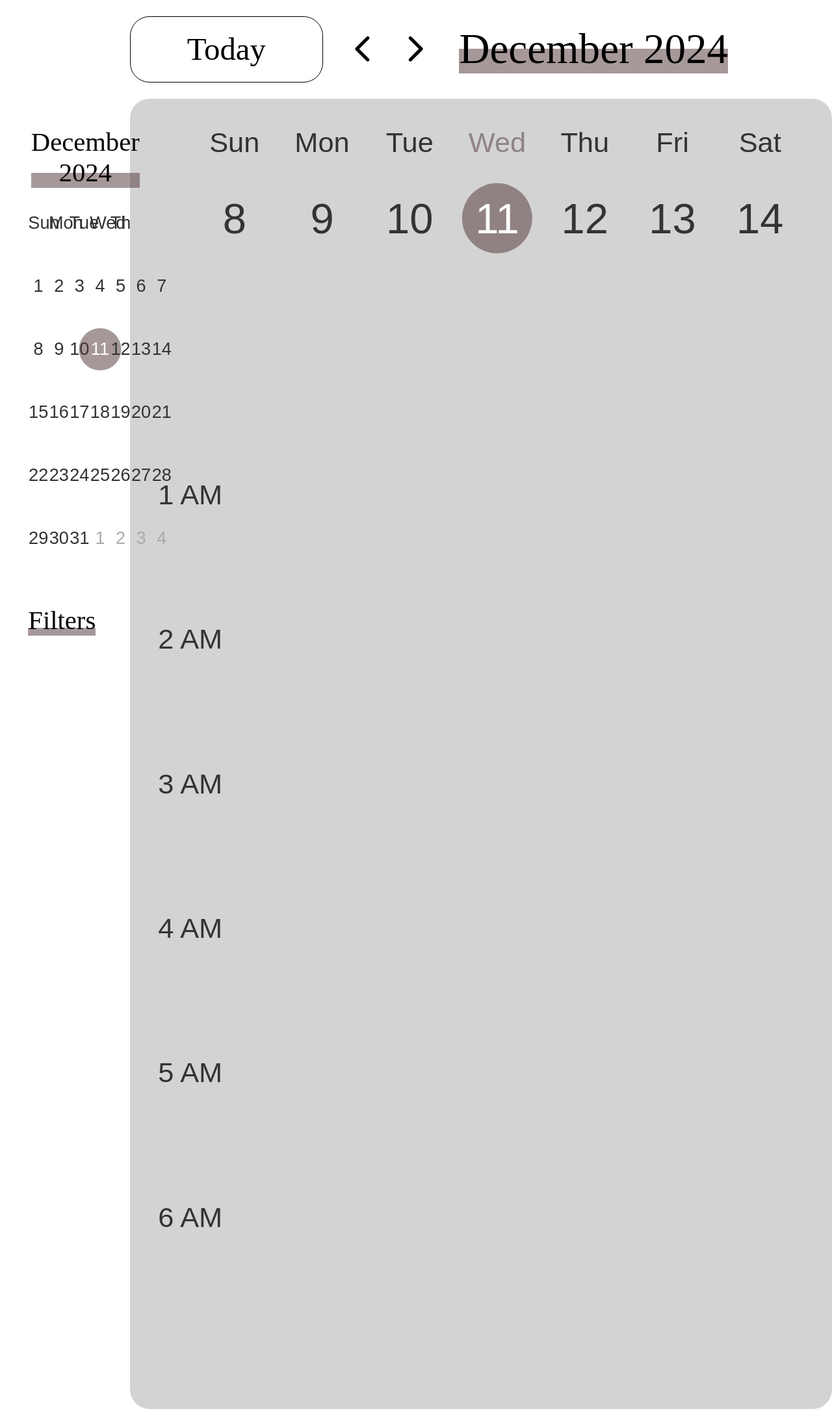
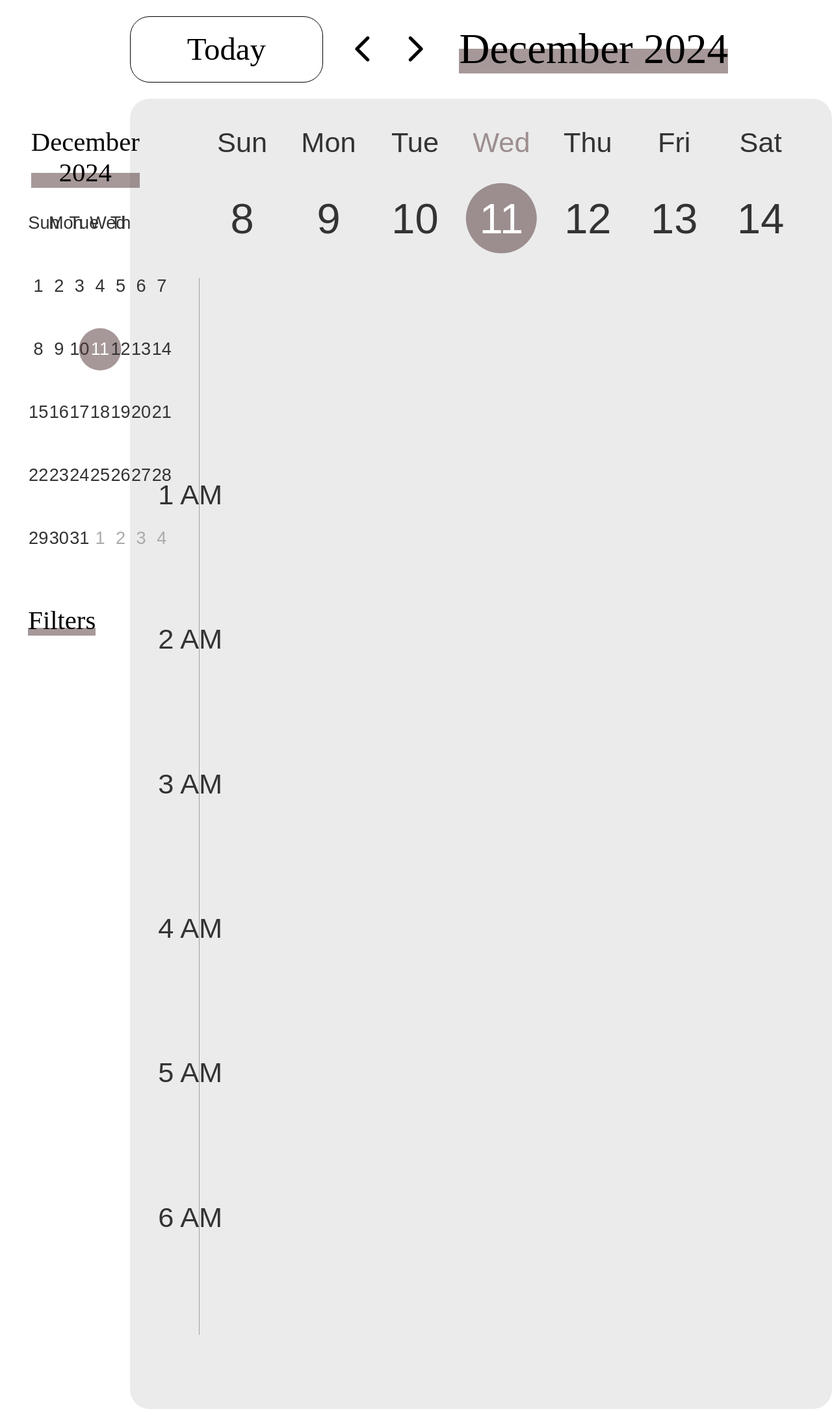
Before and after one commit to Chujo58/COMP-307-Project, a PHP site: page /calendar/index.html in a window 1280 px wide. Shown: the whole page at 65% size. Run offline with PHP 8.4, Linux system fonts and the light colour scheme; some web fonts are replaced.

Commit message:
calendar stuff woooo

```diff
--- a/calendar/code.js
+++ b/calendar/code.js
@@ -6,6 +6,18 @@ let selectedDate = date;
 
 const months = ["January", "February", "March", "April", "May", "June", "July", "August", "September", "October", "November", "December"];
 const short_months = ["Jan", "Feb", "Mar", "Apr", "May", "Jun", "Jul", "Aug", "Sep", "Oct", "Nov", "Dec"];
+const weekday_labels = ["Sun", "Mon", "Tue", "Wed", "Thu", "Fri", "Sat"];
+const sunday_index = 0;
+let first_day_of_week = "Sun";
+let index_first_day = weekday_labels.indexOf(first_day_of_week);
+
+// function changeFirstDay(){
+//     console.log(first_day_of_week);
+//     first_day_of_week = document.getElementById("day-of-week").value;
+//     index_first_day = weekday_labels.indexOf(first_day_of_week);
+//     renderCalender();
+//     clickDate(`curr_${date.getDate()}`);
+// }
 
 function getWeek(array, id){
     for (let i = 0; i < array.length; i+=7){
@@ -54,7 +66,7 @@ function clickDate(id){
         if (copy.classList.contains('inactive')){
             copy.classList.remove('inactive');
             contains_other_month = true;
-            before = index == 0;
+            before = !before ? index == 0 : before;
         }
         weekDays.appendChild(copy);
         index++;
@@ -83,7 +95,7 @@ function renderCalender(){
     lastDateLastMonth = new Date(currYear, currMonth, 0).getDate();
 
     let liTags = "";
-    for (let i = firstDay; i > 0; i--){
+    for (let i = firstDay; i > index_first_day; i--){
         liTags += `<li class='inactive' id='prev_${lastDateLastMonth- i + 1}' onclick='clickDate(this.id)'>${lastDateLastMonth- i + 1}</li>`;
     }
 
@@ -93,7 +105,7 @@ function renderCalender(){
         liTags += `<li class='${isToday}' id='curr_${i}' onclick='clickDate(this.id)'>${i}</li>`
     }
 
-    for (let i = lastDay; i < 6; i++){
+    for (let i = lastDay; i < (6 + index_first_day) % 7; i++){
         liTags += `<li class='inactive' id='next_${i - lastDay + 1}' onclick='clickDate(this.id)'>${i - lastDay + 1}</li>`;
     }
 
@@ -117,6 +129,11 @@ function renderTimes(){
     }
     for (let i = 1; i < 12; i++){
         times.innerHTML += `<li>${i} PM</li>`
+    }
+
+    var timetable = document.getElementById("timetable");
+    for (let i = 0; i < 7; i++){
+        timetable.innerHTML += `<div class='time-column'></div>`;
     }
 }
 
--- a/calendar/index.html
+++ b/calendar/index.html
@@ -20,6 +20,9 @@
                     class="material-symbols-rounded">chevron_right</span>
             </div>
             <p class="current-month heading-highlight" id="current-week"></p>
+            <!-- <a> Fix the thing with the left margin
+                Week view
+            </a> -->
         </div>
         <div class="holder">
             <div class="sidebar">
@@ -46,7 +49,6 @@
                         <ul class="days" id="days"></ul>
                     </div>
                 </div>
-                <!-- <div class="sep"></div> -->
                 <div>
                     <div class="heading-highlight">
                         Filters
@@ -65,7 +67,7 @@
                 </ul>
                 <ul class="days" id="weekly-days"></ul>
                 <div class="timetable-wrapper">
-                    <div class="timetable">
+                    <div class="timetable" id="timetable">
                         <ul class="times" id="timestamps"></ul>
                     </div>
                 </div>
--- a/calendar/style.css
+++ b/calendar/style.css
@@ -1,14 +1,19 @@
 :root {
     --box:hsl(358 22% 25% / 50%);
     --curent-date: hsl(358 22% 25% / 50%);
-    --selected-date: color-mix(in srgb, var(--curent-date) 75%, black 15%) !important;
+    --selected-date: color-mix(in srgb, var(--curent-date) 75%, black 20%) !important;
     --sidebar-width: 200px;
     --height-topbar: 7vh;
     --calendar-spacing: 2vh;
-    --calendar-color: lightgray;
+    --calendar-color: hsl(0 0% 92%);
+    --calendar-accent: hsl(0 0% 63%);
+
     --main-background: white;
     --time-width: 50px;
+    --time-right-padding: 1vw;
     --time-padding: 4vh;
+
+    --text-highlight: hsl(2 47% 74%);
 }
 body {
     background-color: var(--main-background);
@@ -49,6 +54,11 @@ body {
     font-size: 0.75em;
     cursor: pointer;
     align-self: center;
+}
+
+#topbar > a:hover {
+    background-color: #f2f2f2;
+    transition: all .3s ease;
 }
 
 #week_btns {
@@ -294,7 +304,7 @@ header .current-month {
 
 /* Weekly view */
 #weekly-calendar-label, #weekly-days {
-    margin-left: var(--time-width);
+    margin-left: calc(var(--time-width) + var(--time-right-padding));
 }
 
 .timetable-wrapper {
@@ -314,13 +324,15 @@ header .current-month {
 }
 
 .timetable:hover{
-    scrollbar-color: grey var(--calendar-color);
+    scrollbar-color: var(--calendar-accent) var(--calendar-color);
 }
 
 .times {
     display: flex;
     flex-direction: column;
     width: var(--time-width);
+    border-right: solid var(--calendar-accent) 1px;
+    padding-right: var(--time-right-padding);
 }
 
 .times li {
```
